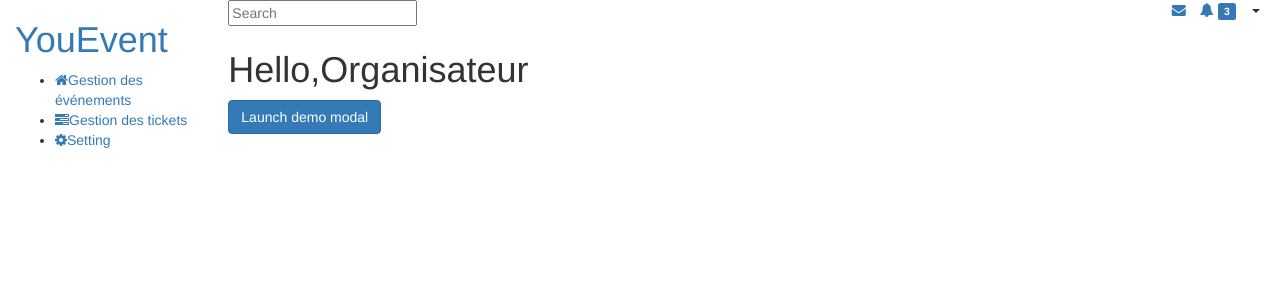
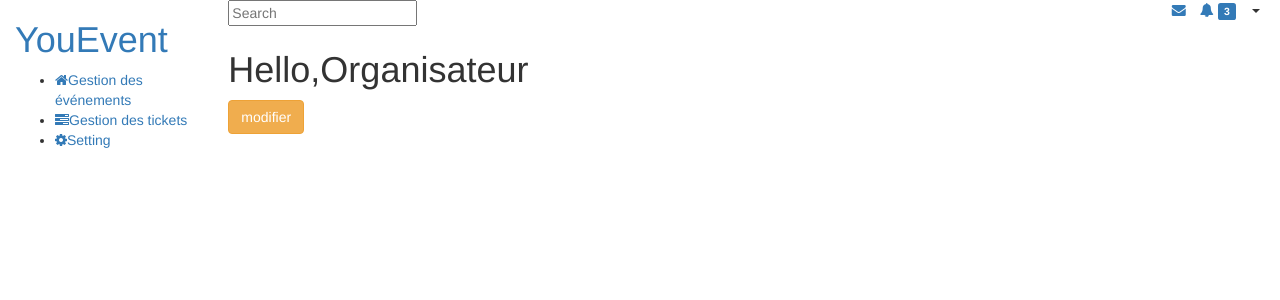
Before and after one commit to IBNESSAYEH/YouEvent, a PHP site: page /MVC/app/views/Organisateur.php in a window 1280 px wide. Shown: the top 300 px of the page. Run offline with PHP 8.4, Linux system fonts and the light colour scheme; some libraries are stand-ins or nearby versions.

Commit message:
fixer dashbord

```diff
--- a/app/views/Organisateur.php
+++ b/app/views/Organisateur.php
@@ -61,9 +61,9 @@
                                         <ul class="dropdown-menu">
                                             <li>
                                                 <div class="navbar-content">
-                                                    <span>JS Krishna</span>
+                                                    <span>Organisateur</span>
                                                     <p class="text-muted small">
-                                                        me@jskrishna.com
+                                                        me@org.com
                                                     </p>
                                                     <div class="divider">
                                                     </div>
@@ -80,24 +80,37 @@
                 <div class="user-dashboard">
                     <h1>Hello,Organisateur</h1>
                 </div>
-<!-- Button trigger modal -->
-<button type="button" class="btn btn-primary" data-bs-toggle="modal" data-bs-target="#exampleModal">
-    Launch demo modal
+
+                  <!-- Bouton Modifier -->
+                  <button type="button" class="btn btn-warning" data-bs-toggle="modal" data-bs-target="#exampleModal">
+                      modifier
                     </button>
-
-  <div class="modal fade" id="exampleModal" tabindex="-1" aria-labelledby="exampleModalLabel" aria-hidden="true">
-    <div class="modal-dialog modal-dialog-centered">
+                  <!-- Modal -->
+                    <div class="modal fade" id="exampleModal" data-bs-backdrop="static" data-bs-keyboard="false" tabindex="-1" aria-labelledby="staticBackdropLabel" aria-hidden="true">
+                      <div class="modal-dialog">
                         <div class="modal-content">
                           <div class="modal-header">
-          <h5 class="modal-title" id="exampleModalLabel">Modal title</h5>
                             <button type="button" class="btn-close" data-bs-dismiss="modal" aria-label="Close"></button>
                           </div>
                           <div class="modal-body">
-          <p>Modal body text goes here.</p>
+                          <form method="post" action="update.php" >
+                          <div class="container mt-5">
+                        <h2>Formulaire d'Article</h2>
+
+                            <div class="form-group">
+                                <label for="titre">Titre de l'article :</label>
+                                <input type="text" class="form-control" id="titre" name="nouveau_titre" required>
+                            </div>
+                            <div class="form-group">
+                                <label for="contenu">Contenu de l'article :</label>
+                                <textarea class="form-control" id="contenu" name="nouveau_contenu" rows="5" value="" required></textarea>
+                            </div>
+
+                    </div>
                           </div>
                           <div class="modal-footer">
                             <button type="button" class="btn btn-secondary" data-bs-dismiss="modal">Close</button>
-          <button type="button" class="btn btn-primary">Save changes</button>
+                            <button type="submit" class="btn btn-dark" name="Ajouter" >modifier</button></form>
                           </div>
                         </div>
                       </div>
```
Lines whose indentation alone changed are shown as unchanged.
